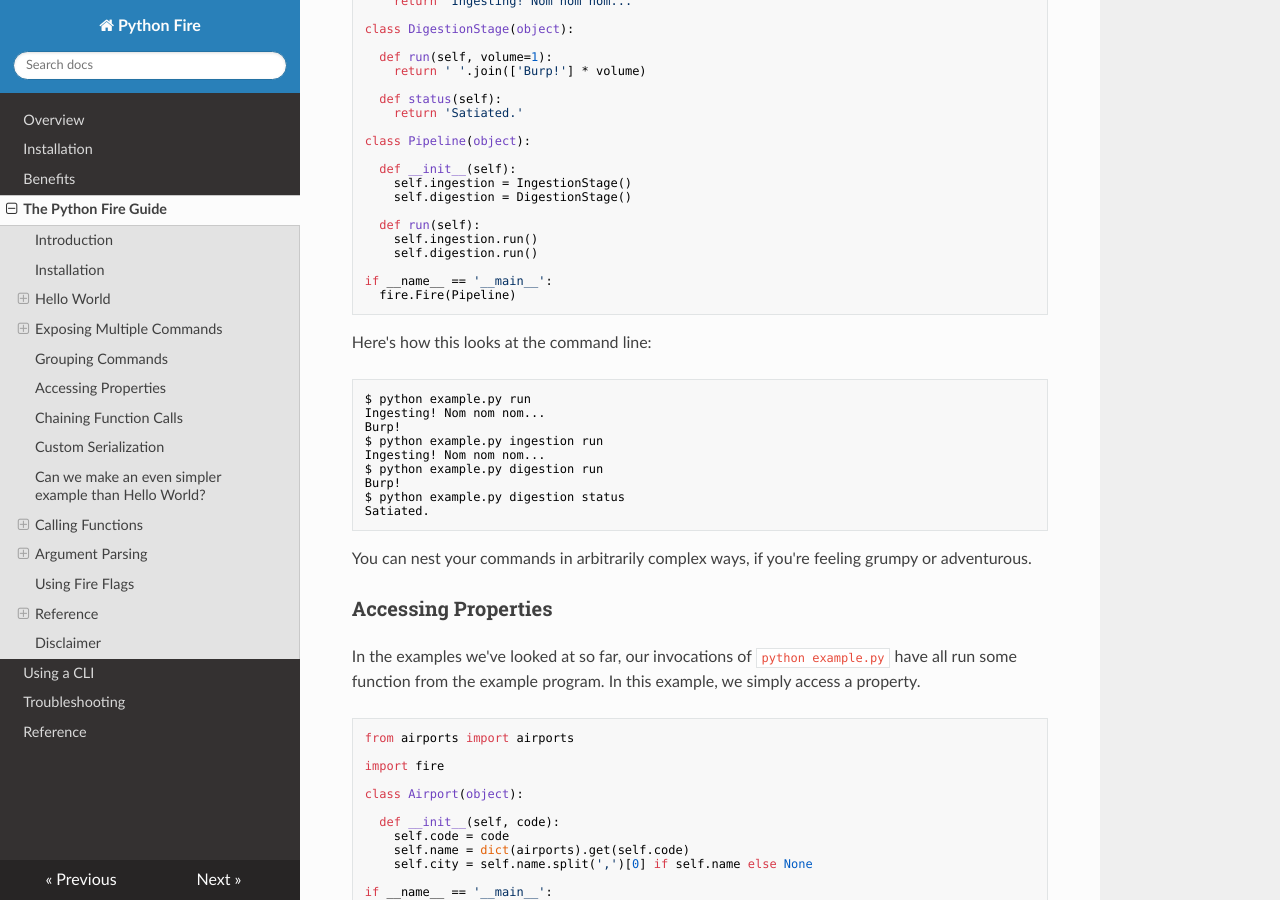
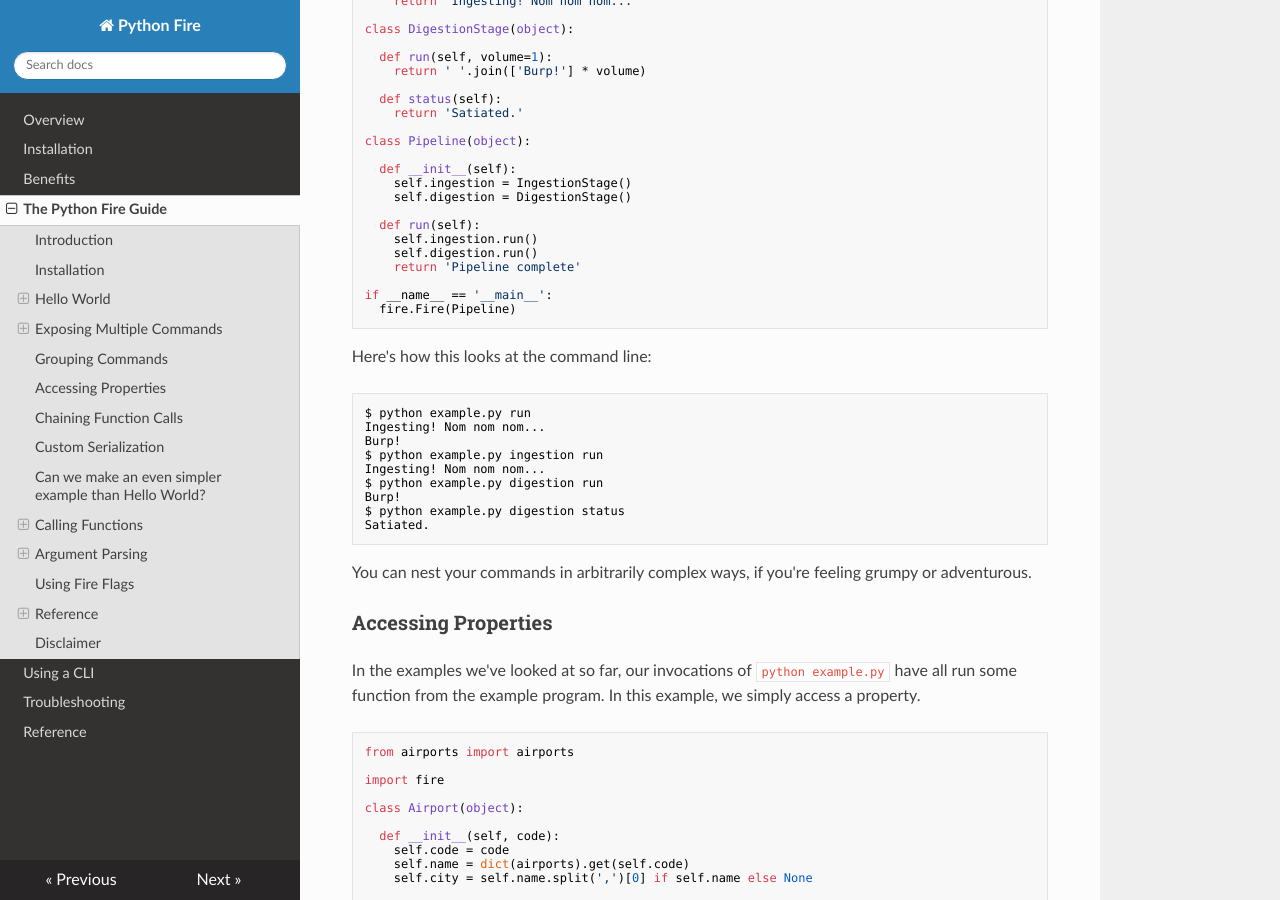
Before and after one commit to google/python-fire, an MkDocs documentation site: the page built from docs/guide.md, in a window 1280 px wide and 900 px high, scrolled down 5187 px. Built offline with MkDocs 1.6.1, drawn with Linux system fonts in a browser that asks for light colours; nearby versions of some CDN libraries; old or Windows-style settings are respelled for this version of MkDocs.

Commit message:
Clarify docs by giving the grouping example some output.
PiperOrigin-RevId: 367994276

```diff
--- a/docs/guide.md
+++ b/docs/guide.md
@@ -320,6 +320,7 @@ class Pipeline(object):
   def run(self):
     self.ingestion.run()
     self.digestion.run()
+    return 'Pipeline complete'
 
 if __name__ == '__main__':
   fire.Fire(Pipeline)
```
